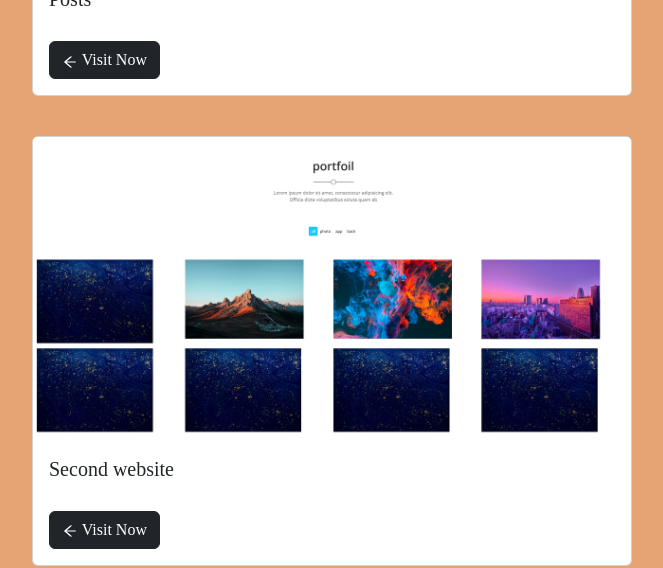
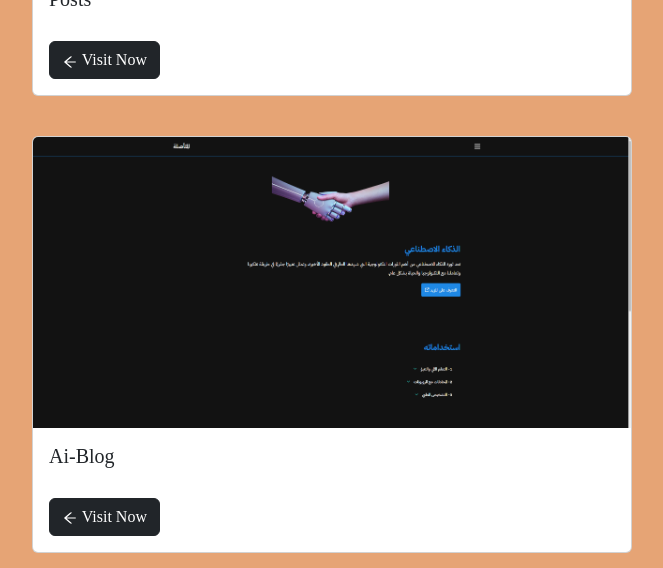
Before and after one commit to Abdul1rhman/mypage, a React (Create React App) app: page / in a window 1280 px wide. Shown: the part 1960-2528 px from the top of the page, without its empty margins (50-713 px from the left). Built offline with nearby package versions, Linux system fonts and the light colour scheme; a web font is replaced by a local one.

Commit message:
fix some bugs

```diff
--- a/src/Nav.js
+++ b/src/Nav.js
@@ -42,6 +42,7 @@ function Nav({lan, handella}) {
 
                 </button>
 
+
                 <ul className={`nav-menu ${isOpen?'active':''}`}>
                     <li ><a href="#h" onClick={handela}>الرئيسية</a></li>
                     <li ><a href="#d" onClick={handela}>الاعمال</a></li>
--- a/src/Work.js
+++ b/src/Work.js
@@ -5,7 +5,7 @@ import Button from 'react-bootstrap/Button';
 import { Col, Row } from 'react-bootstrap';
 import fir from './firstweb.PNG'
 import athkar from './athkar.PNG'
-import sec from './secweb.PNG'
+import Ai from './Ai-blog.PNG'
 import post from './Post.PNG'
 
 import {BsCodeSlash} from 'react-icons/bs';
@@ -58,14 +58,14 @@ function Work({lan}) {
             <Row className="g-4">
             <Col >
                 <Card className='card' >
-                    <Card.Img variant="top" src={sec} />
+                    <Card.Img variant="top" src={Ai} />
                     <Card.Body>
-                    <Card.Title style={{marginBottom:'30px'}}>الموقع الثاني</Card.Title>
+                    <Card.Title style={{marginBottom:'30px'}}>المتأصلة</Card.Title>
                     {/* <Card.Text>
                     Some quick example text to build on the card title and make up the
                     bulk of the card's content.
                     </Card.Text> */}
-                    <a href='https://abdul1rhman.github.io/second-web/'target='_blank' variant="dark" className="btn btn-dark">زيارة الموقع <AiOutlineArrowLeft/></a>
+                    <a href='https://blog-ai-weld.vercel.app/'target='_blank' variant="dark" className="btn btn-dark">زيارة الموقع <AiOutlineArrowLeft/></a>
                     </Card.Body>
                 </Card>
             </Col>
@@ -131,14 +131,14 @@ function Work({lan}) {
             <Row className="g-4">
             <Col >
                 <Card className='card' >
-                    <Card.Img variant="top" src={sec} />
+                    <Card.Img variant="top" src={Ai} />
                     <Card.Body>
-                    <Card.Title style={{marginBottom:'30px'}}>Second website</Card.Title>
+                    <Card.Title style={{marginBottom:'30px'}}>Ai-Blog</Card.Title>
                     {/* <Card.Text>
                     Some quick example text to build on the card title and make up the
                     bulk of the card's content.
                     </Card.Text> */}
-                    <a href='https://abdul1rhman.github.io/second-web/'target='_blank' variant="dark" className="btn btn-dark"><AiOutlineArrowLeft/> Visit Now</a>
+                    <a href='https://blog-ai-weld.vercel.app/'target='_blank' variant="dark" className="btn btn-dark"><AiOutlineArrowLeft/> Visit Now</a>
                     </Card.Body>
                 </Card>
             </Col>
```
Also changed, not shown: src/Ai-blog.PNG (added).
